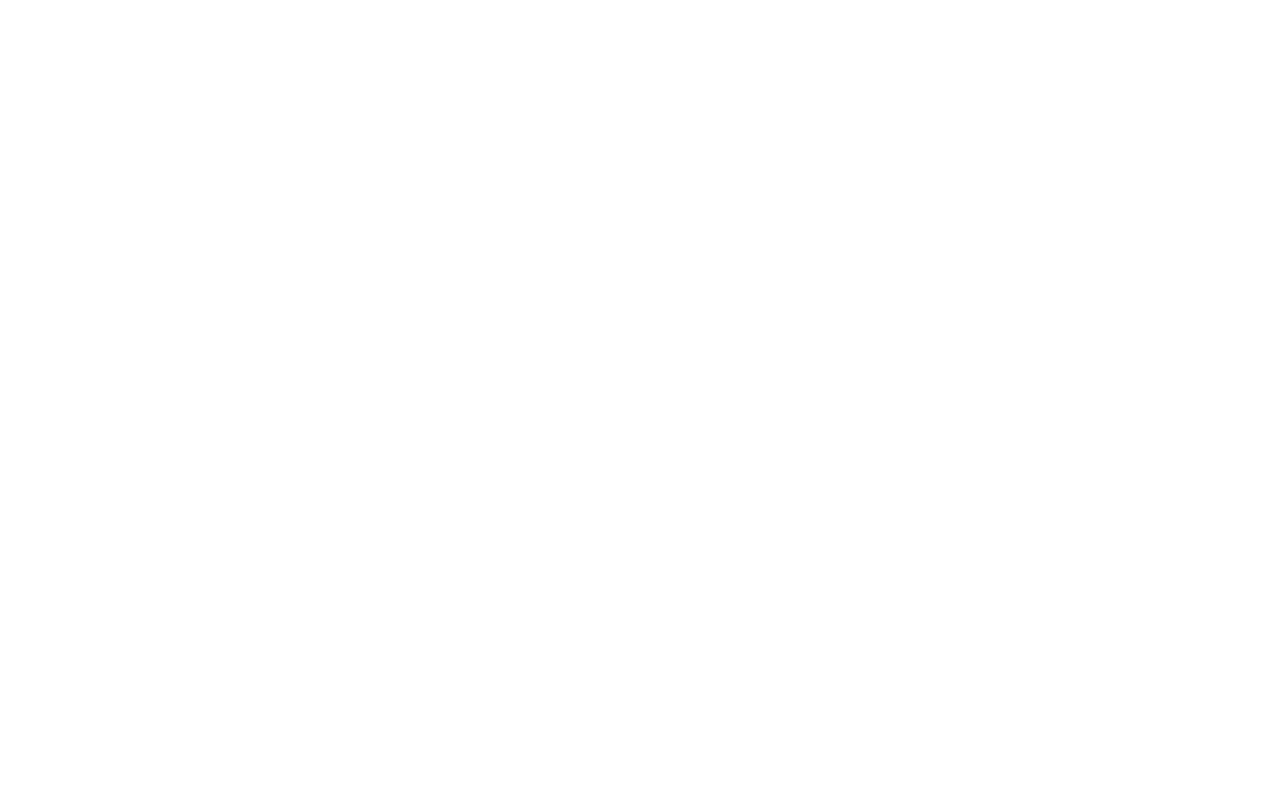
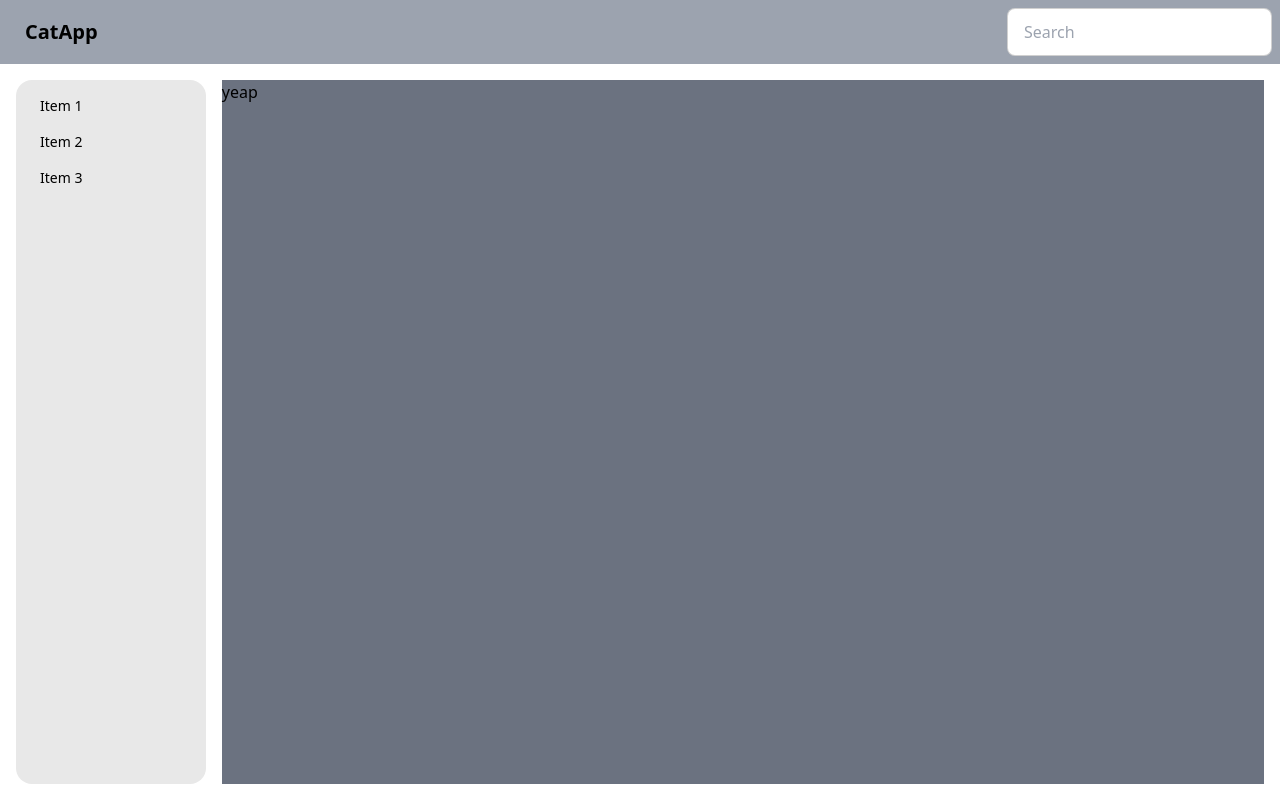
Before and after one commit to luismeza8/CatApp, a React (Vite) app: page / in a window 1280 px wide. Built offline with nearby package versions, Linux system fonts and the light colour scheme.

Commit message:
layaout terminado

```diff
--- a/src/App.jsx
+++ b/src/App.jsx
@@ -1,9 +1,16 @@
 import Navbar from './components/Navbar';
+import Body from './components/Body'
+import Sidebar from './components/Sidebar'
 
 function App() {
 
   return (
-    <div className='h-full'>
+    <div className='h-full flex flex-col'>
+      <Navbar />
+      <div className='h-full flex box-border p-4'>
+        <Sidebar></Sidebar>
+        <Body />
+      </div>
     </div>
   )
 }
--- /dev/null
+++ b/src/components/Body.jsx
@@ -0,0 +1,11 @@
+function Body() {
+  return(
+    <>
+      <div className='h-full w-full bg-gray-500 mb-4'>
+        yeap
+      </div>
+    </>
+  )
+}
+
+export default Body
--- a/src/components/Navbar.jsx
+++ b/src/components/Navbar.jsx
@@ -1,8 +1,17 @@
 function Navbar() {
   return (
-    <div className='h-[10%] w-full bg-red-500'>
-      hola
-    </div>
+    <>
+      <div className="navbar bg-gray-400 box-border">
+        <div className="flex-1">
+          <a className="btn btn-ghost text-xl">CatApp</a>
+        </div>
+        <div className="flex-none gap-2">
+          <div className="form-control">
+            <input type="text" placeholder="Search" className="input input-bordered w-48 md:w-auto" />
+          </div>
+        </div>
+      </div>
+    </>
   )
 }
 
--- /dev/null
+++ b/src/components/Sidebar.jsx
@@ -0,0 +1,11 @@
+export default function Sidebar() {
+  return(
+    <>
+      <ul class="menu mr-4 bg-base-200 rounded-box w-56">
+        <li><a>Item 1</a></li>
+        <li><a>Item 2</a></li>
+        <li><a>Item 3</a></li>
+      </ul>
+    </>
+  )
+}
--- a/tailwind.config.js
+++ b/tailwind.config.js
@@ -2,7 +2,7 @@
 module.exports = {
   content: [
     "./src/**/*.{js,jsx,ts,tsx}", // Ajusta las rutas según tu proyecto
-    "./public/index.html", // Asegúrate de incluir todas las rutas necesarias
+    "./index.html", // Asegúrate de incluir todas las rutas necesarias
   ],
   theme: {
     extend: {
```
